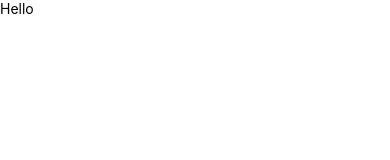
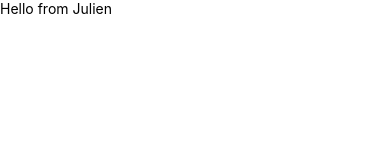
Before and after one commit to fabricehong/meetup-3-maps, a React Native app: screen / in a window 390 px wide. Shown: the top 160 px of the page. Built offline with nearby package versions, Linux system fonts and the light colour scheme.

Commit message:
Test branch

```diff
--- a/src/App.js
+++ b/src/App.js
@@ -5,7 +5,7 @@ export default class App extends Component {
   render() {
     return (
       <div>
-        <Text>Hello</Text>
+        <Text>Hello from Julien</Text>
       </div>
     )
   }
```
